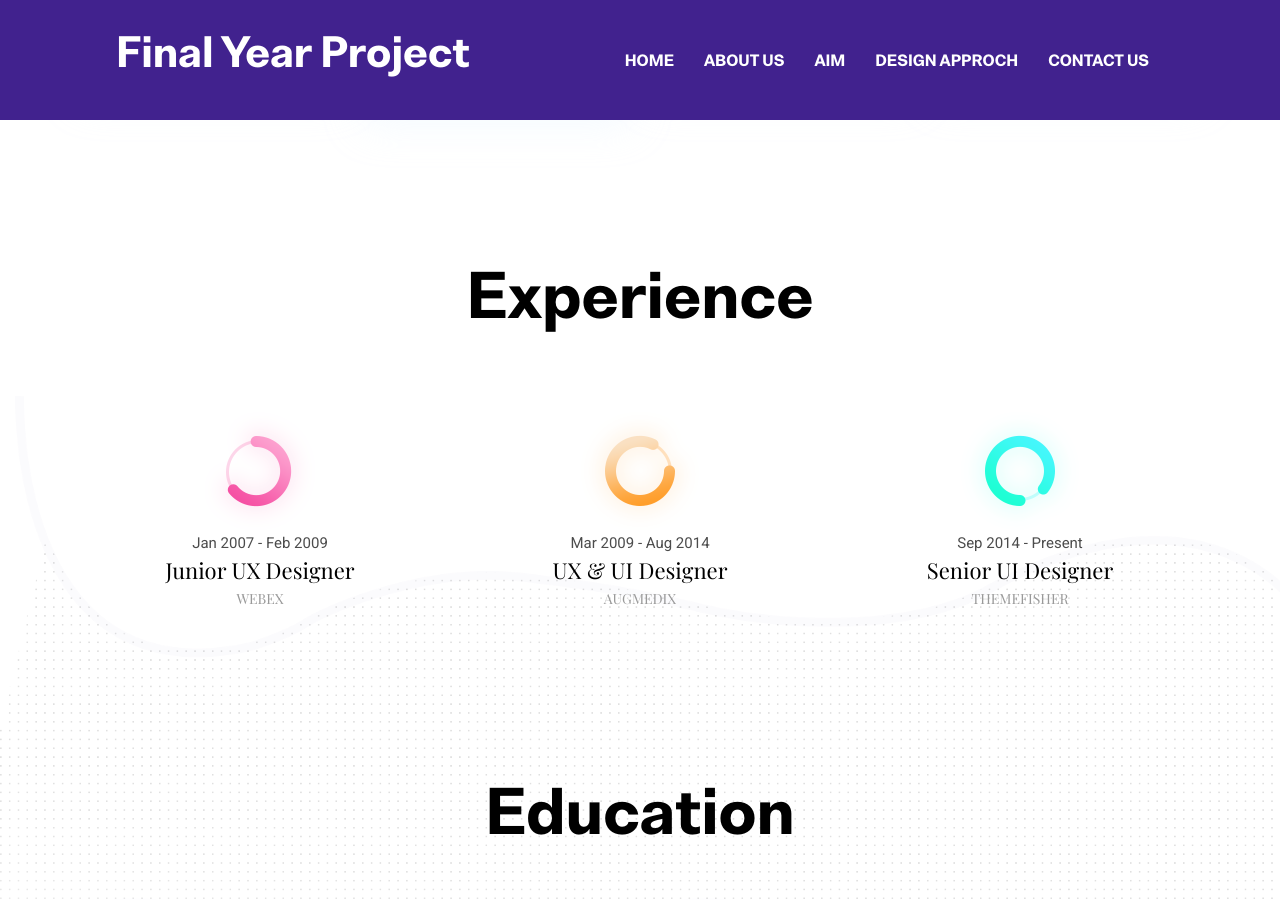
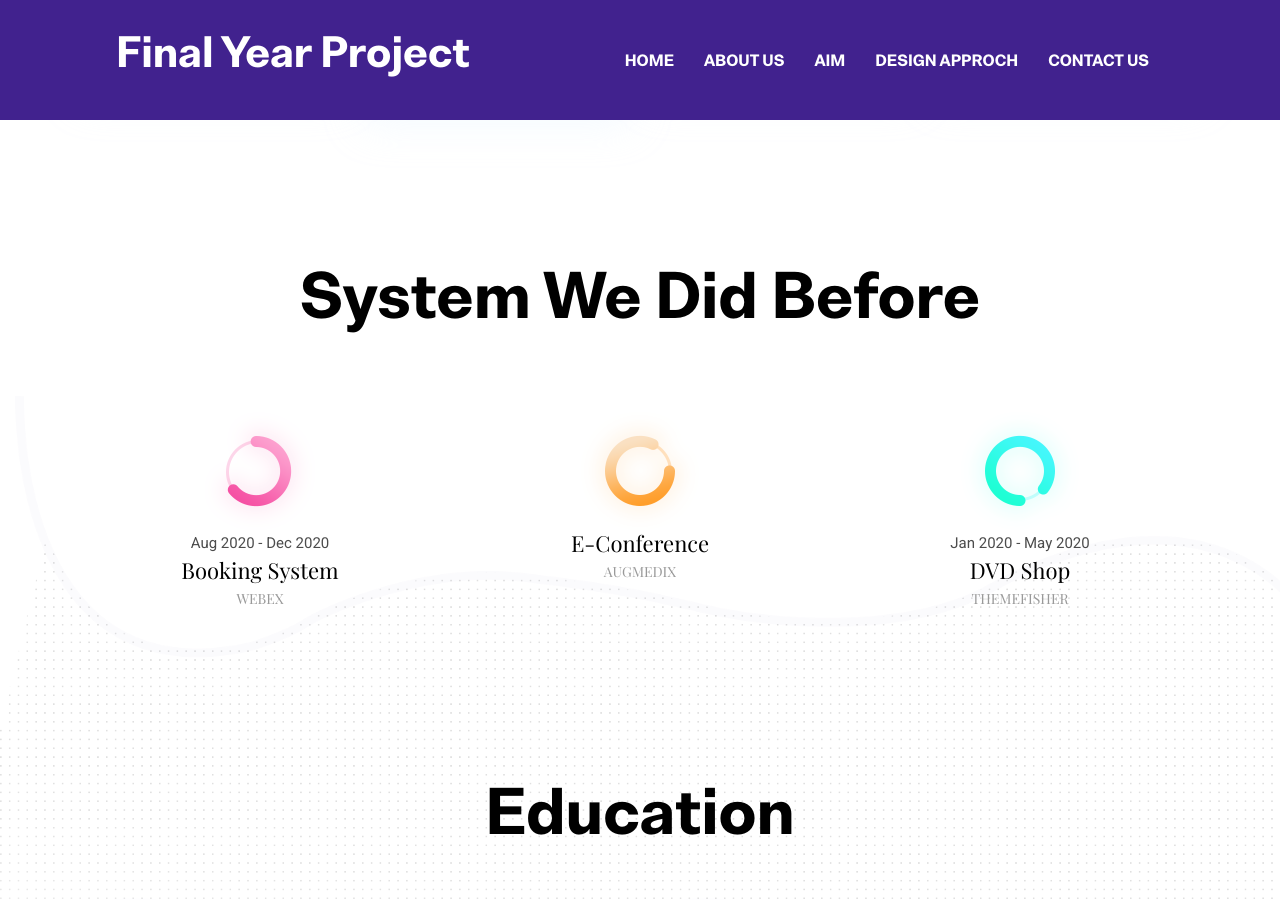
Before and after one commit to RyanL-29/FinalYearProjectWeb, a Jekyll site: the page built from index.html, in a window 1280 px wide and 900 px high, scrolled down 2015 px. Built offline with Jekyll 4.4.1, drawn with Linux system fonts in a browser that asks for light colours.

Commit message:
Update settings.yml

```diff
--- a/_data/settings.yml
+++ b/_data/settings.yml
@@ -110,11 +110,11 @@ skills:
 #-------------------------------
 # Exprerience Section
 
-experience-title: Experience
+experience-title: System We Did Before
 experience:
-- {name: Junior UX Designer, icon: 'icon-1.png', date: 'Jan 2007 - Feb 2009', organization: 'WEBEX'}
-- {name: UX & UI Designer, icon: 'icon-2.png', date: 'Mar 2009 - Aug 2014', organization: 'AUGMEDIX'}
-- {name: Senior UI Designer, icon: 'icon-3.png', date: 'Sep 2014 - Present', organization: 'THEMEFISHER'}
+- {name: Booking System, icon: 'icon-1.png', date: 'Aug 2020 - Dec 2020', organization: 'WEBEX'}
+- {name: E-Conference, icon: 'icon-2.png', date: '', organization: 'AUGMEDIX'}
+- {name: DVD Shop, icon: 'icon-3.png', date: 'Jan 2020 - May 2020', organization: 'THEMEFISHER'}
 
 
 #-------------------------------
```
